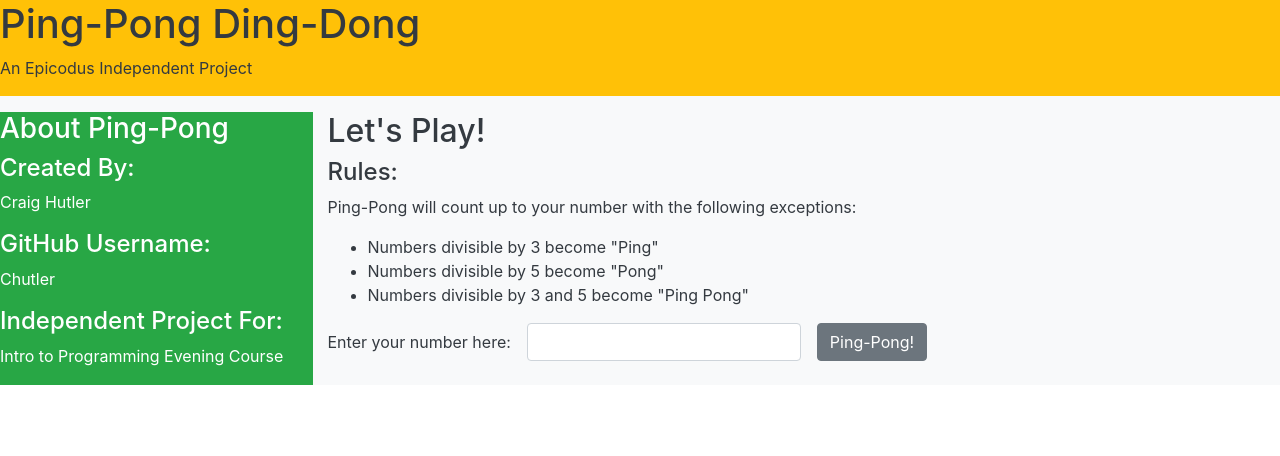
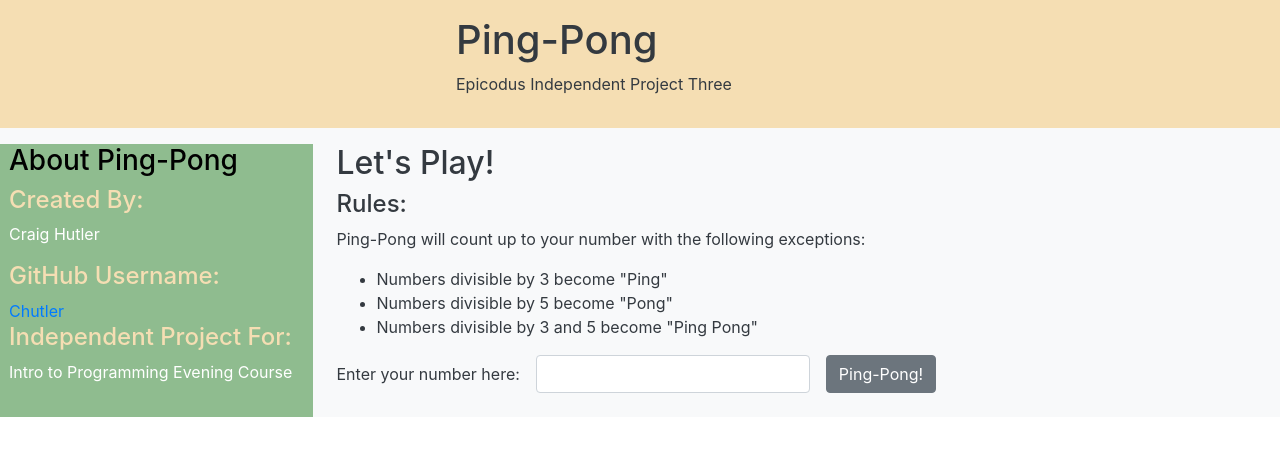
Before and after one commit to Chutler/pingpong, a plain HTML site: page index.html in a window 1280 px wide. Drawn offline with nearby package versions, Linux system fonts and the light colour scheme.

```diff
--- a/css/styles.css
+++ b/css/styles.css
@@ -4,7 +4,23 @@
 
     > .col,
     > [class*="col-"] {
-      padding-right: 5;
-      padding-left: 5;
+      padding-right: 1;
+      padding-left: 1;
     }
   }
+
+#header {
+    background-color: wheat;
+}
+
+.lftrail {
+    background-color: darkseagreen;
+}
+
+h3 {
+    color: black
+}
+
+.wheat {
+    color: wheat;
+}
--- a/index.html
+++ b/index.html
@@ -10,29 +10,32 @@
     <title>Ping-Pong-Ding-Dong</title>
 </head>
 <body>
-    <!-- <div class="container"> Commented out to have an edge-to-edge design -->
-        <div class="row no-gutters">
-            <div class="col-md-12 bg-warning text-dark">
-                <h1>Ping-Pong Ding-Dong</h1>
-                <p>An Epicodus Independent Project</p>
+    <!-- <div class="container-fluid"> -->
+        <div class="row no-gutters text-dark" id="header">
+            <div class="col-md-12 m-3">
+                <div class="mx-auto" style="width: 400px;">
+                    <h1>Ping-Pong</h1>
+                    <p>Epicodus Independent Project Three</p>
+                </div>
             </div>
         </div>
-        <div class="row">
-            <div class="col-md-12 bg-light text-dark">
+        <div class="row bg-light text-dark">
+            <div class="col-md-12">
                <p>  </p>
             </div>
         </div>
         <div class="row">
-            <div class="col-md-3 bg-success text-white">
+            <div class="col-md-3 lftrail text-white pl-4">
+            <!-- Is there a way to extend the bg color beyond the content so it fills the screen? -->
                 <h3>About Ping-Pong</h3>
-                <h4>Created By:</h4>
+                <h4 class="wheat">Created By:</h4>
                 <p>Craig Hutler</p>
-                <h4>GitHub Username:</h4>
-                <p>Chutler</p>
-                <h4>Independent Project For:</h4>
+                <h4 class="wheat">GitHub Username:</h4>
+                <a href="https://github.com/Chutler/">Chutler</a>
+                <h4 class="wheat" >Independent Project For:</h4>
                 <p>Intro to Programming Evening Course</p>
             </div>
-            <div class="col-md-9 bg-light text-dark">
+            <div class="col-md-9 pl-4 bg-light text-dark">
                 <h2>Let's Play!</h2>
                 <h4>Rules:</h4>
                 <p>Ping-Pong will count up to your number with the following exceptions:</p>
--- a/js/scripts.js
+++ b/js/scripts.js
@@ -2,8 +2,8 @@
 function pingPong(inputNumber) {
     var output = [];
     for (var i = 1; i <= inputNumber; i++) {
-      if (i % 15 === 0) {
-        output.push("ping-pong");
+      if (i % 3 === 0 && i % 5 === 0) {
+        output.push("pingpong");
       } else if (i % 3 === 0) {
         output.push("ping");
       } else if (i % 5 === 0) {
@@ -15,15 +15,19 @@ function pingPong(inputNumber) {
     return output;
   }
 
+
   // User Interface Logic
   $(document).ready(function() {
     $('form#pong').submit(function(event) {
-      event.preventDefault();
       var inputNumber = $('#inputNumber').val();
       var output = pingPong(inputNumber);       // calls the function and returns the resulting array
     //   console.log(output)
-      output.forEach(function(element) {        // write the list of elements to the dom
-        $('#results').append("<li>" + element + "</li>");
+      output.forEach(function(value) {          // write the list of elements to the dom
+        $('#results').append("<li>" + value + "</li>");
       });
+      event.preventDefault();
     });
   });
+
+  // Using anything other than the append method will not return a list.
+  // That also means that submitting another number adds to the output rather than resetting.
```
Also changed, not shown: 1 other file.
